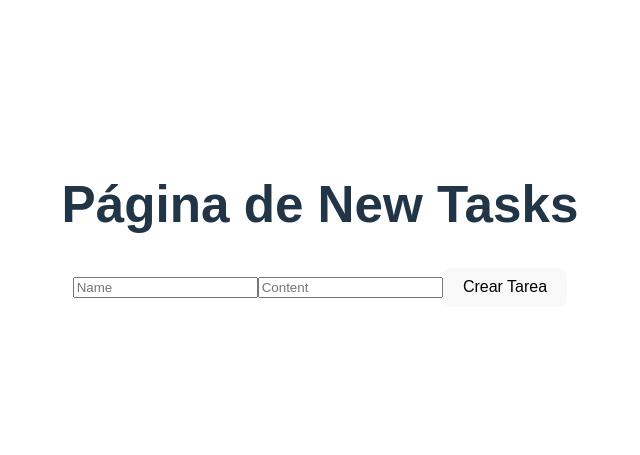
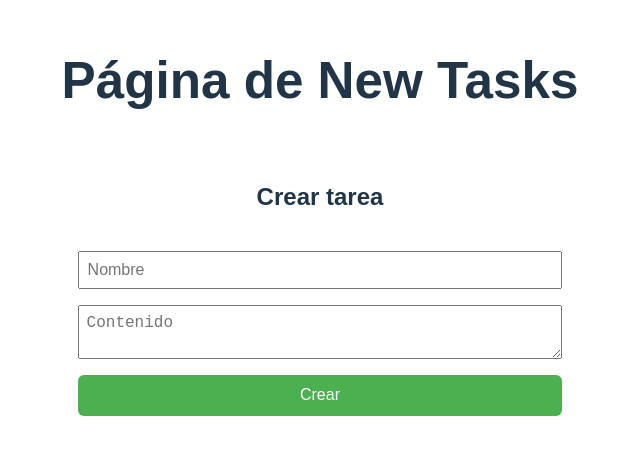
Before and after one commit to IvanOliverFunesDev/ToDoApp-Vue, a Vue app: page /tasks/new in a window 1280 px wide. Shown: the part 175-630 px from the top of the page, without its empty margins (320-960 px from the left). Built offline with nearby package versions, Linux system fonts and the light colour scheme.

Commit message:
feat: crear flujo completo para editTask

```diff
--- a/src/components/TaskForm.vue
+++ b/src/components/TaskForm.vue
@@ -1,33 +1,99 @@
 <template>
-<form @submit.prevent="handleSubmit">
-<input type="text" placeholder="Name" v-model="name" required />
-<input type="text" placeholder="Content" v-model="content" required />
+  <form @submit.prevent="handleSubmit" class="task-form">
+    <h2>{{ tarea ? 'Editar tarea' : 'Crear tarea' }}</h2>
 
-<button type="submit">Crear Tarea</button>
-</form>
+    <input
+      type="text"
+      placeholder="Nombre"
+      v-model="name"
+      required
+    />
+
+    <textarea
+      placeholder="Contenido"
+      v-model="content"
+      required
+    />
+
+    <button type="submit">
+      {{ tarea ? 'Actualizar' : 'Crear' }}
+    </button>
+  </form>
 </template>
 
 <script setup>
-import { ref } from 'vue';
-import { useRouter } from 'vue-router';
-import {createTask} from '../services/tasksService';
+import { ref, watch, computed } from 'vue'
+import { useRouter } from 'vue-router'
+import { createTask, updateTask } from '../services/tasksService'
 
+// Recibimos la tarea por props si es para editar
+const props = defineProps({
+  tarea: Object
+})
+
+const router = useRouter()
+
+// Estado local de los campos
 const name = ref('')
 const content = ref('')
 
-const router = useRouter()
+// Cuando llega la tarea, rellenamos los campos
+watch(
+  () => props.tarea,
+  (newTarea) => {
+    if (newTarea) {
+      name.value = newTarea.name
+      content.value = newTarea.content
+    }
+  },
+  { immediate: true }
+)
 
 const handleSubmit = async () => {
   try {
-    const data = await createTask({name: name.value, content: content.value})
-    console.log("Tarea creada correctamente", data);
+    if (props.tarea) {
+      // Modo editar
+      await updateTask(props.tarea.id, {
+        name: name.value,
+        content: content.value
+      })
+      console.log('✅ Tarea actualizada')
+    } else {
+      // Modo crear
+      await createTask({
+        name: name.value,
+        content: content.value
+      })
+      console.log('✅ Tarea creada')
+    }
 
     router.push('/tasks')
   } catch (err) {
-    console.error("Error al crear tarea", err.message)
+    console.error('❌ Error en el formulario:', err.response?.data || err.message)
   }
 }
-
 </script>
 
-<style scoped></style>
+<style scoped>
+.task-form {
+  display: flex;
+  flex-direction: column;
+  gap: 1rem;
+  padding: 1rem;
+}
+
+input,
+textarea {
+  padding: 0.5rem;
+  font-size: 1rem;
+}
+
+button {
+  padding: 0.7rem;
+  background: #4caf50;
+  color: white;
+  border: none;
+  border-radius: 6px;
+  cursor: pointer;
+}
+</style>
--- /dev/null
+++ b/src/pages/EditTaskPage.vue
@@ -0,0 +1,42 @@
+<template>
+    <div class="edit-task-page">
+      <h1>Editar tarea</h1>
+
+      <div v-if="loading">Cargando tarea...</div>
+
+      <TaskForm v-else :tarea="tarea" />
+    </div>
+  </template>
+
+
+<script setup>
+import { ref, onMounted } from 'vue'
+import { useRoute } from 'vue-router'
+import { getTaskById } from '../services/tasksService'
+import TaskForm from '../components/TaskForm.vue'
+
+const route = useRoute()
+const taskId = route.params.id
+
+const tarea = ref(null)
+const loading = ref(true)
+
+onMounted(async () => {
+  try {
+    const data = await getTaskById(taskId)
+    console.log("📝 Tarea encontrada:", data)
+    tarea.value = data
+  } catch (err) {
+    console.error("❌ Error al cargar tarea", err.response?.data || err.message)
+  } finally {
+    loading.value = false
+  }
+})
+</script>
+
+<style scoped>
+.edit-task-page {
+  max-width: 600px;
+  margin: 2rem auto;
+}
+</style>
--- a/src/services/tasksService.js
+++ b/src/services/tasksService.js
@@ -35,3 +35,14 @@ export const getTaskById = async (id) => {
 
     return response.data.task;
 };
+
+export const updateTask = async (id, taskData) => {
+    const token = localStorage.getItem('token');
+
+    const response = await axios.put(`${API_URL}/tasks/${id}`, taskData, {
+        headers: {
+            Authorization: `Bearer ${token}`
+        }
+    });
+    return response.data
+}
```
